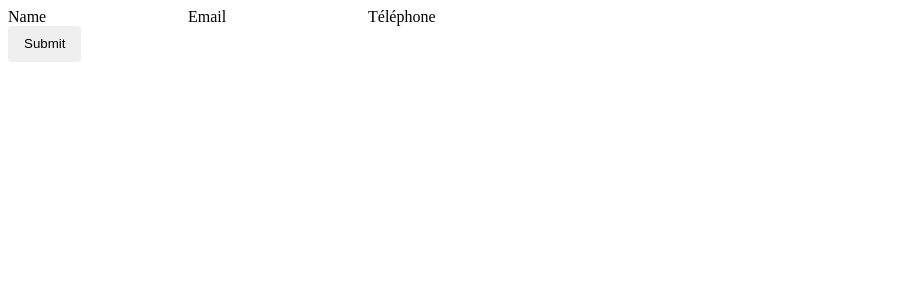
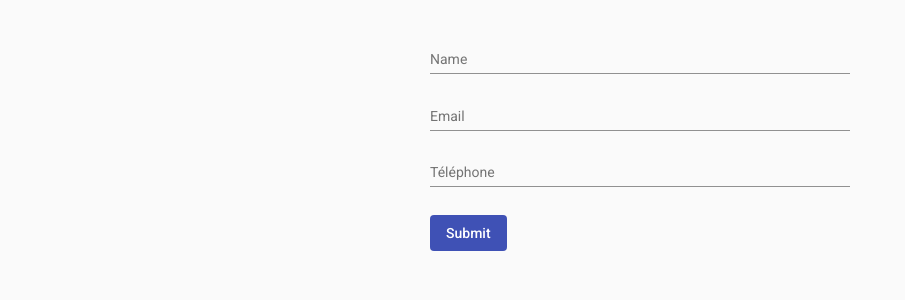
Before and after one commit to thbeab/FoodAuctionner, an Angular app in the folder client/: page /register in a window 1280 px wide. Shown: the top 300 px of the page, without its empty margins (0-905 px from the left). Built offline with nearby package versions, Linux system fonts and the light colour scheme.

Commit message:
account creation form

```diff
--- a/client/angular.json
+++ b/client/angular.json
@@ -31,6 +31,7 @@
               "src/assets"
             ],
             "styles": [
+              "./node_modules/@angular/material/prebuilt-themes/indigo-pink.css",
               "src/styles.scss"
             ],
             "scripts": []
@@ -99,6 +100,7 @@
               "src/assets"
             ],
             "styles": [
+              "./node_modules/@angular/material/prebuilt-themes/indigo-pink.css",
               "src/styles.scss"
             ],
             "scripts": []
--- a/client/package.json
+++ b/client/package.json
@@ -11,10 +11,12 @@
   "private": true,
   "dependencies": {
     "@angular/animations": "~13.1.0",
+    "@angular/cdk": "^13.2.2",
     "@angular/common": "~13.1.0",
     "@angular/compiler": "~13.1.0",
     "@angular/core": "~13.1.0",
     "@angular/forms": "~13.1.0",
+    "@angular/material": "^13.2.2",
     "@angular/platform-browser": "~13.1.0",
     "@angular/platform-browser-dynamic": "~13.1.0",
     "@angular/router": "~13.1.0",
--- a/client/src/index.html
+++ b/client/src/index.html
@@ -6,8 +6,11 @@
   <base href="/">
   <meta name="viewport" content="width=device-width, initial-scale=1">
   <link rel="icon" type="image/x-icon" href="favicon.ico">
+  <link rel="preconnect" href="https://fonts.gstatic.com">
+  <link href="https://fonts.googleapis.com/css2?family=Roboto:wght@300;400;500&display=swap" rel="stylesheet">
+  <link href="https://fonts.googleapis.com/icon?family=Material+Icons" rel="stylesheet">
 </head>
-<body>
+<body class="mat-typography">
   <app-root></app-root>
 </body>
 </html>
--- a/client/src/styles.scss
+++ b/client/src/styles.scss
@@ -1 +1,11 @@
 /* You can add global styles to this file, and also import other style files */
+
+html, body { height: 100%; }
+body{margin:0;font-family:Roboto, "Helvetica Neue", sans-serif;}
+form{width:420px;margin:35px auto 100px;display:block;float:none;}
+.mat-form-field{width:100%;}
+.misc-bottom-padding{margin:8px 0 20px;}
+.misc-bottom-padding mat-label{margin-right:15px;}
+.mat-radio-label{margin:0 15px 0 0;}
+.title-center{margin:0 auto;}
+.button-wrapper{margin-top:10px;}
```
Also changed, not shown: 1 other file (tests, documents, lock files or other folders).
